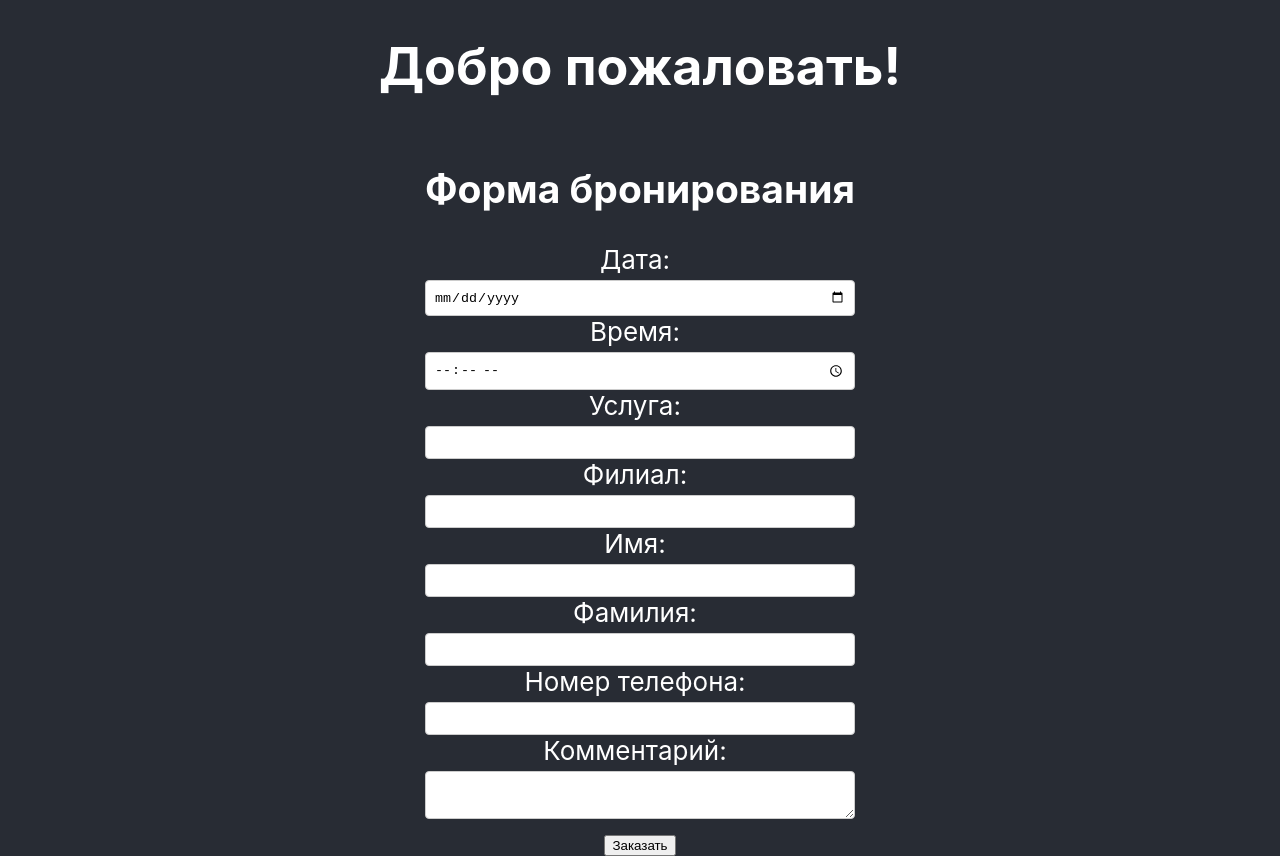
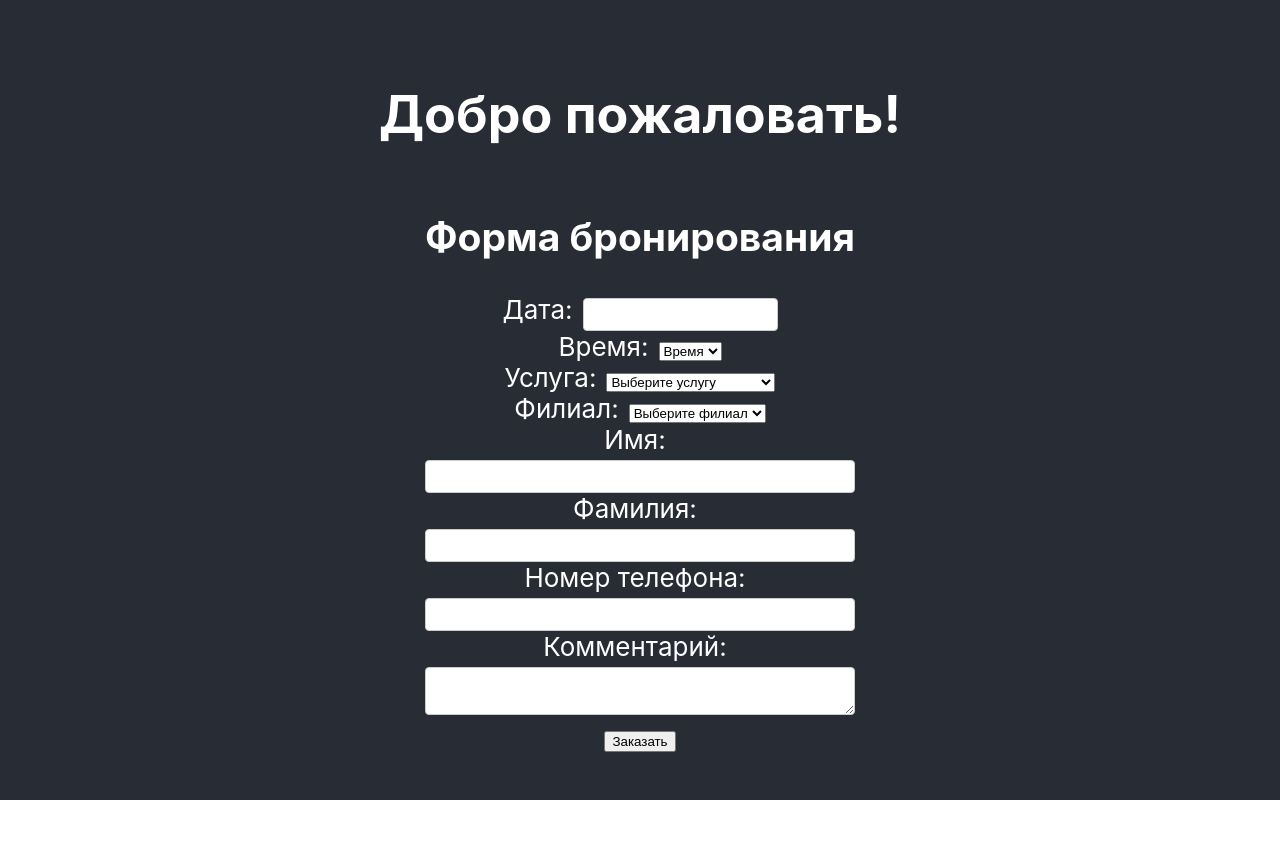
Before and after one commit to FridaOwl/booking-form, a React (Create React App) app: page / in a window 1280 px wide. After the commit the page ends 800 px from the top, so only its background shows below. Built offline with nearby package versions, Linux system fonts and the light colour scheme.

Commit message:
upd:datetime

```diff
--- a/src/components/BookingFormFields.tsx
+++ b/src/components/BookingFormFields.tsx
@@ -1,10 +1,15 @@
 import React from 'react';
 import { Field, Form } from 'react-final-form';
+import DatePicker from 'react-datepicker';
+import 'react-datepicker/dist/react-datepicker.css';
 import './BookingFormFields.css';
+
+
 
 interface BookingFormFieldsProps {
     onSubmit: (values: any) => void;
 }
+
 
 const BookingFormFields: React.FC<BookingFormFieldsProps> = ({ onSubmit }) => {
     const handleSubmit = (values: any) => {
@@ -18,36 +23,75 @@ const BookingFormFields: React.FC<BookingFormFieldsProps> = ({ onSubmit }) => {
                 <form onSubmit={handleSubmit}>
                     <div>
                         <label>Дата:</label>
-                        <Field name="date" component="input" type="date" />
+                        <Field name="date">
+                            {({ input }) => (
+                                <DatePicker {...input} selected={input.value} dateFormat="dd/MM/yyyy" />
+                            )}
+                        </Field>
                     </div>
+
                     <div>
                         <label>Время:</label>
-                        <Field name="time" component="input" type="time" />
+                        <Field name="time">
+                            {({ input }) => (
+                                <select {...input}>
+                                    <option value="">Время</option>
+                                    <option value="09:00">09:00</option>
+                                    <option value="10:00">10:00</option>
+                                    <option value="11:00">11:00</option>
+                                    <option value="12:00">12:00</option>
+                                    <option value="13:00">13:00</option>
+                                    <option value="14:00">14:00</option>
+                                    <option value="15:00">15:00</option>
+                                </select>
+                            )}
+                        </Field>
                     </div>
+
                     <div>
                         <label>Услуга:</label>
-                        <Field name="service" component="input" type="text" />
+                        <Field name="service" component="select">
+                                    <option value="">Выберите услугу</option>
+                                    <option value="Массаж">Массаж</option>
+                                    <option value="Парикмахерская услуга">Парикмахерская услуга</option>
+                                    <option value="Косметология">Косметология</option>
+                                    <option value="Ногтевой сервис">Ногтевой сервис</option>
+                        </Field>
                     </div>
+
+
                     <div>
                         <label>Филиал:</label>
-                        <Field name="branch" component="input" type="text" />
+                        <Field name="branch" component="select">
+                                    <option value="">Выберите филиал</option>
+                                    <option value="Филиал 1">Филиал 1</option>
+                                    <option value="Филиал 2">Филиал 2</option>
+                                    <option value="Филиал 3">Филиал 3</option>
+                                    <option value="Филиал 4">Филиал 4</option>
+                        </Field>
                     </div>
+
+
                     <div>
                         <label>Имя:</label>
                         <Field name="firstName" component="input" type="text" />
                     </div>
+
                     <div>
                         <label>Фамилия:</label>
                         <Field name="lastName" component="input" type="text" />
                     </div>
+
                     <div>
                         <label>Номер телефона:</label>
                         <Field name="phoneNumber" component="input" type="tel" />
                     </div>
+
                     <div>
                         <label>Комментарий:</label>
                         <Field name="comment" component="textarea" />
                     </div>
+
                     <button type="submit">Заказать</button>
                 </form>
             )}
```
Also changed, not shown: package.json (+6 -1 lines), 1 other file (tests, documents, lock files or other folders).
